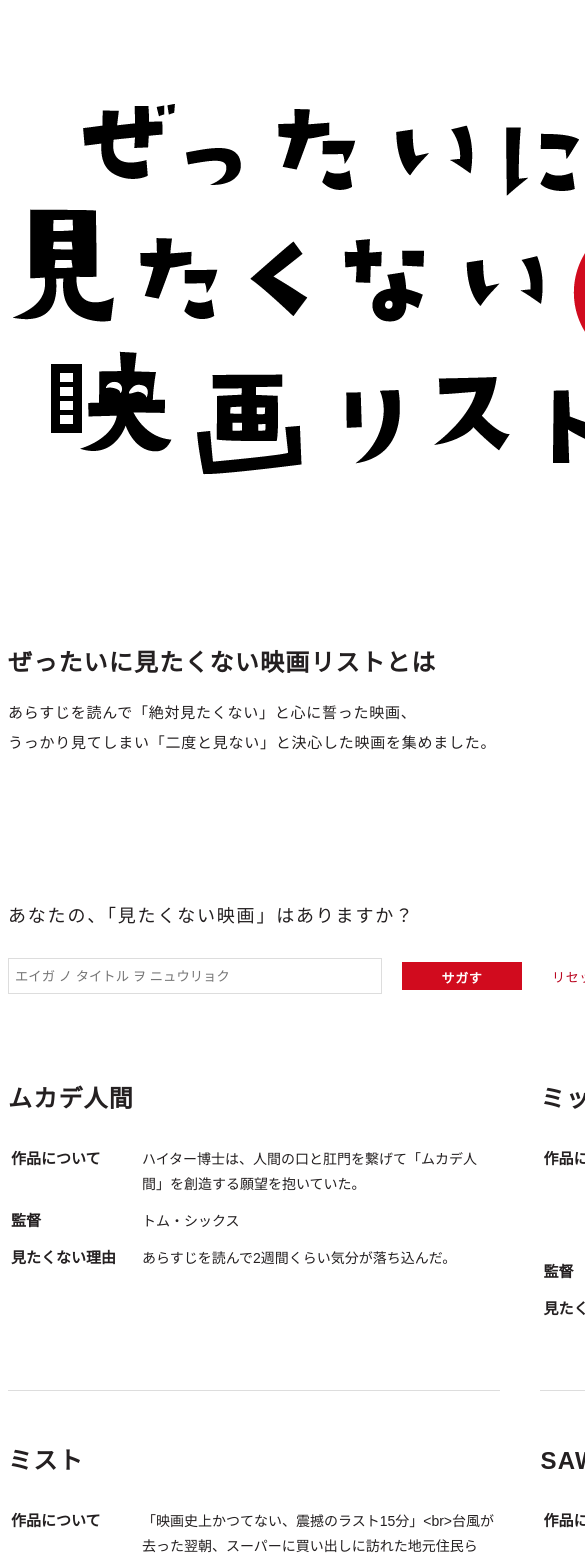
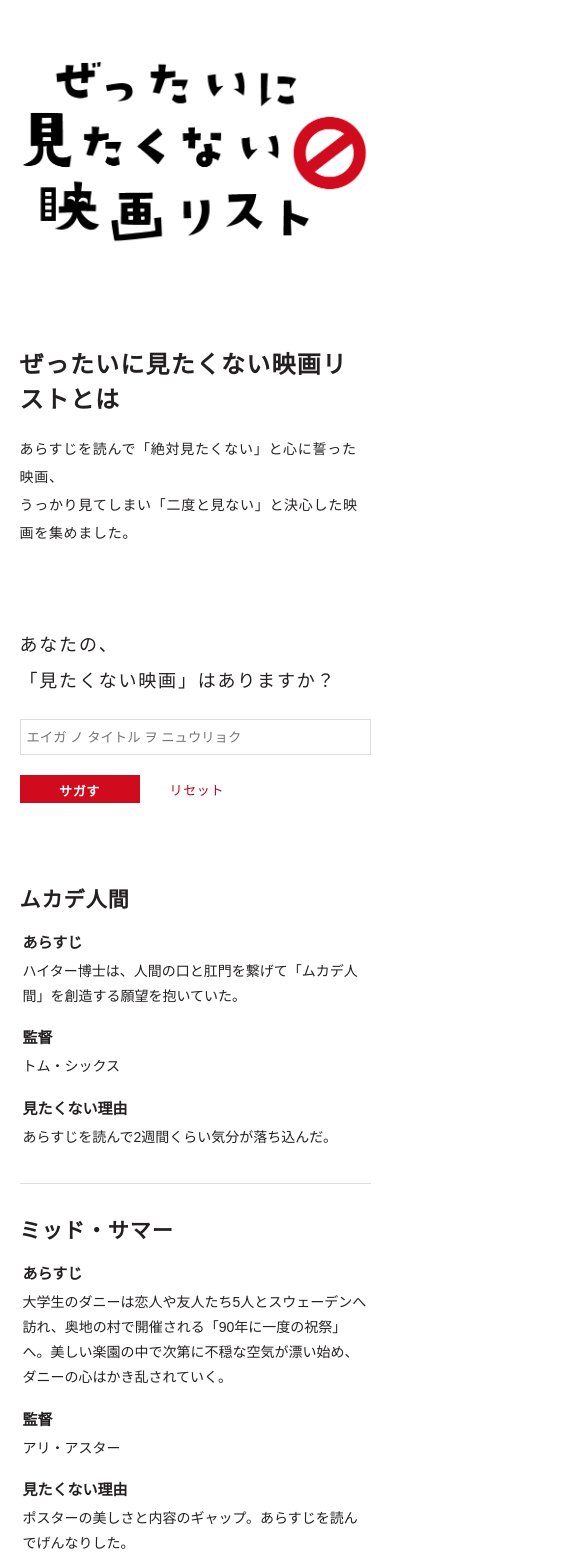
Before and after one commit to Ryuki-4648/disliked-movies-list, a Vue app in the folder movies-list/: page / in a window 390 px wide. Shown: the top 1563 px of the page, 585 px wide, since content can reach past the window. Built offline with nearby package versions, Linux system fonts and the light colour scheme.

Commit message:
meta修正、レスポンシブ、

```diff
--- a/movies-list/public/index.html
+++ b/movies-list/public/index.html
@@ -5,7 +5,8 @@
     <meta http-equiv="X-UA-Compatible" content="IE=edge">
     <meta name="viewport" content="width=device-width,initial-scale=1.0">
     <link rel="icon" href="<%= BASE_URL %>favicon.ico">
-    <title><%= htmlWebpackPlugin.options.title %></title>
+    <meta name=”description” content="ぜったいに見たくない映画リスト あらすじを読んで「絶対見たくない」と心に誓った映画、うっかり見てしまい「二度と見ない」と決心した映画を集めました。" />
+    <title>ぜったいに見たくない映画リスト</title>
   </head>
   <body>
     <noscript>
--- a/movies-list/src/App.vue
+++ b/movies-list/src/App.vue
@@ -23,8 +23,18 @@ export default {
   -moz-osx-font-smoothing: grayscale;
   color: #242021;
 }
+body {
+  margin: 0;
+  padding: 0;
+}
 .logo {
   display: block;
   margin: 100px auto 160px;
 }
+@media (max-width: 768px) {
+  .logo {
+    width: 90%;
+    margin: 60px auto 100px
+  }
+}
 </style>
--- a/movies-list/src/components/HelloWorld.vue
+++ b/movies-list/src/components/HelloWorld.vue
@@ -1,15 +1,19 @@
 <template>
-  <main class="content">
+  <main>
+    <div class="content">
       <section class="intro">
         <h1 class="page-title">{{ msg }}</h1>
         <p class="text01">あらすじを読んで「絶対見たくない」と心に誓った映画、<br>うっかり見てしまい「二度と見ない」と決心した映画を集めました。</p>
       </section>
 
       <section class="search">
-      <p class="text02">あなたの、「見たくない映画」はありますか？</p>
+        <p class="text02">あなたの、<br class="sp-only">「見たくない映画」はありますか？</p>
         <div class="search-area">
           <input type="text" placeholder="エイガ ノ タイトル ヲ ニュウリョク" class="search-box" v-model="vueSearch">
+          <div class="search-btn-wrap">
             <button class="search-btn" @click="filterButton">サガす</button>
+            <img src="../assets/img01.png" alt="" class="search-btn-img">
+          </div>
           <p class="reset-btn" @click="resetButton">リセット</p>
         </div>
       </section>
@@ -20,8 +24,8 @@
             <p class="movie-title">{{ movie.title }}</p>
             <table class="movie-table">
               <tr>
-              <th>作品について</th>
-              <td>{{ movie.description }}</td>
+                <th>あらすじ</th>
+                <td v-html="movie.description"></td>
               </tr>
               <tr>
                 <th>監督</th>
@@ -35,12 +39,15 @@
           </li>
         </ul>
       </section>
+    </div>
 
     <footer>
-      <small>&copy; 2023 Disliked Movies List by R.YUKI Portfolio</small>
+      <div class="footer-content">
+        <small>&copy; 2023 Disliked Movies List <br class="sp-only">by R.YUKI Portfolio</small>
+        <img src="../assets/img02.png" alt="" class="footer-img">
+      </div>
+            <a href="" class="page-top" @click="scrollToTopButton">オサナイデ</a>
     </footer>
-
-  <a href="" class="page-top" @click="scrollToTopButton">オサナイデ</a>
   </main>
 </template>
 
@@ -95,6 +102,23 @@ p {
 a {
   text-decoration: none;
 }
+.sp-only {
+  display: none;
+}
+@media (max-width: 768px) {
+  .pc-only {
+    display: none;
+  }
+  .sp-only {
+    display: block;
+  }
+}
+.content {
+  width: 1024px;
+  margin: 0 auto;
+  padding: 0;
+  position: relative;
+}
 .page-title {
   letter-spacing: 0.05em;
 }
@@ -111,12 +135,18 @@ a {
   margin: 0 auto 20px;
   letter-spacing: 0.1em;
 }
+@media (max-width: 1024px) {
   .content {
-  width: 1024px;
-  margin: 0 auto;
-  padding: 0;
-  position: relative;
+    width: 90%;
   }
+  .intro {
+    margin: 0 auto 80px;
+  }
+  .text01 {
+    font-size: 14px;
+  }
+}
+
 .search {
   margin: 0 auto 80px;
 }
@@ -143,20 +173,46 @@ a {
   cursor: pointer;
   transition: all .3s;
   padding: 2px 0 0 0;
-  margin: 0 30px 0 0;
 }
+.search-btn:hover {
+  background-color: #ba0620;
+}
+.search-btn:hover + .search-btn-img {
+  bottom: -10px;
+  transition: all .3s;
+}
+.search-btn-wrap {
+  position: relative;
+}
+.search-btn-img {
+  position: absolute;
+  bottom: 0;
+  right: 0px;
+  width: 40px;
+  z-index: -1;
+}
+@media (max-width: 768px) {
+  .search-area {
+    flex-wrap: wrap;
+  }
+  .search-box {
+    margin: 0 0 20px;
+    width: 100%;
+  }
+}
+
 .reset-btn {
   font-size: 13px;
   color: #ba0620;
   cursor: pointer;
   transition: all .3s;
+  margin: 0 0 0 30px;
 }
 .reset-btn:hover {
   color: #777;
 }
-.search-btn:hover {
-  background-color: #ba0620;
-}
+
+
 .movie-title {
   font-size: 24px;
   font-weight: 600;
@@ -190,14 +246,82 @@ a {
   padding: 0 0 30px;
   margin: 0 0 50px;
 }
+@media (max-width: 768px) {
+  .movie-title {
+    font-size: 21px;
+    margin: 0 auto 15px;
+  }
+  .movie-item {
+    width: 100%;
+    padding: 0 0 15px;
+    margin: 0 0 30px;
+  }
+  .movie-table tr {
+    flex-wrap: wrap;
+    margin: 0 auto 15px;
+  }
+  .movie-table td {
+    width: 100%;
+  }
+  .movie-table th {
+    margin: 0 0 5px;
+  }
+}
+
 .page-top {
   position: absolute;
-  right: -200px;
-  bottom: 10px;
+  right: 30px;
+  bottom: 80px;
   color: #000;
   font-size: 13px;
+  transform: rotate(8deg);
+  letter-spacing: 0.1em;
+  transition: all .2s;
+}
+.page-top:hover {
+  transform: rotate(20deg);
+  color: #ba0620;
+}
+@media (max-width: 1500px) {
+  .page-top {
+    right: 20px;
+    bottom: 100px;
+  }
 }
 footer {
-  padding: 150px 0 10px;
+  padding: 150px 0 0;
+  border-bottom: 20px solid #000;
+  position: relative;
+  overflow: hidden;
+}
+footer small {
+  margin: 0 auto 10px;
+  display: block;
+}
+.footer-content {
+  width: 1024px;
+  margin: 0 auto;
+  position: relative;
+}
+.footer-img {
+  position: absolute;
+  right: 10px;
+  bottom: -10px;
+  cursor: pointer;
+  transition: all 2500ms ease-in-out;
+}
+.footer-img:hover {
+  bottom: -60px;
+}
+@media (max-width: 1024px) {
+  footer {
+    padding: 80px 0 0;
+  }
+  footer small {
+    font-size: 10px;
+  }
+  .footer-content {
+    width: 90%;
+  }
 }
 </style>
```
Lines whose indentation alone changed are shown as unchanged.
